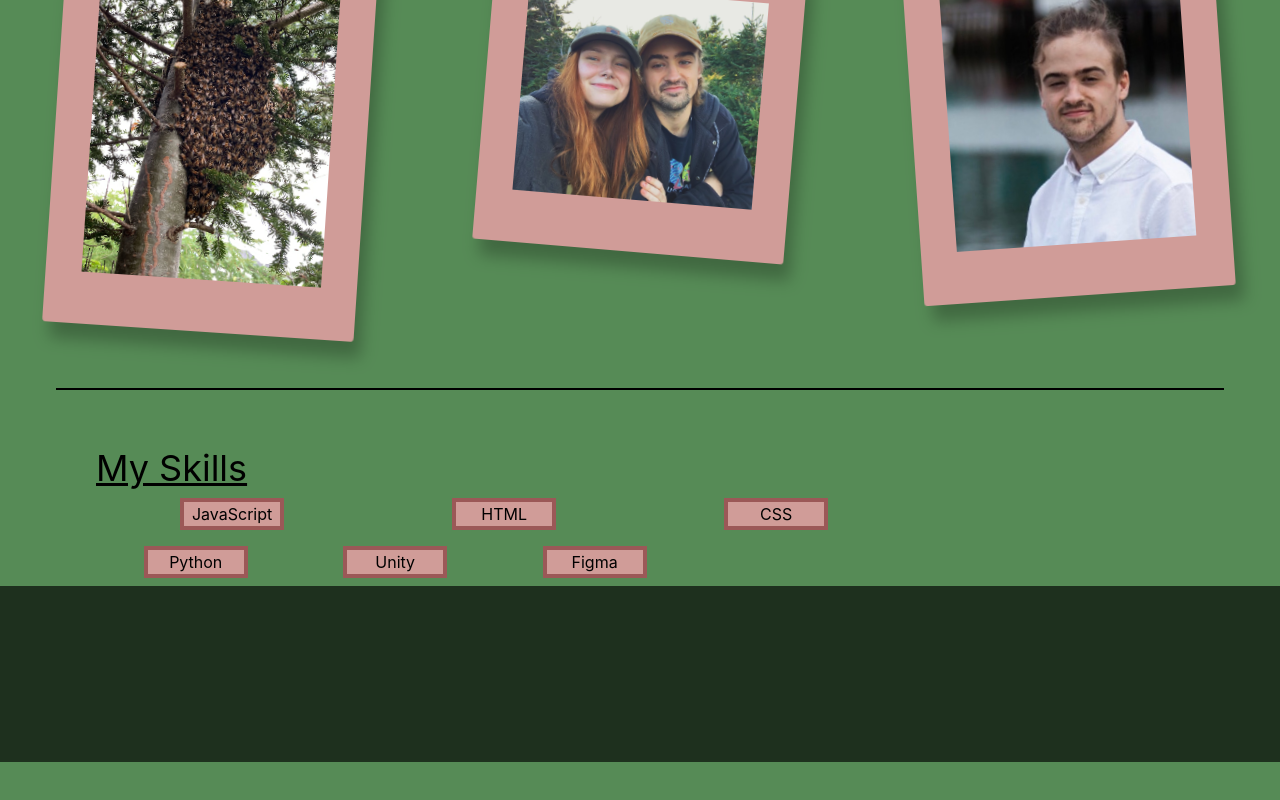
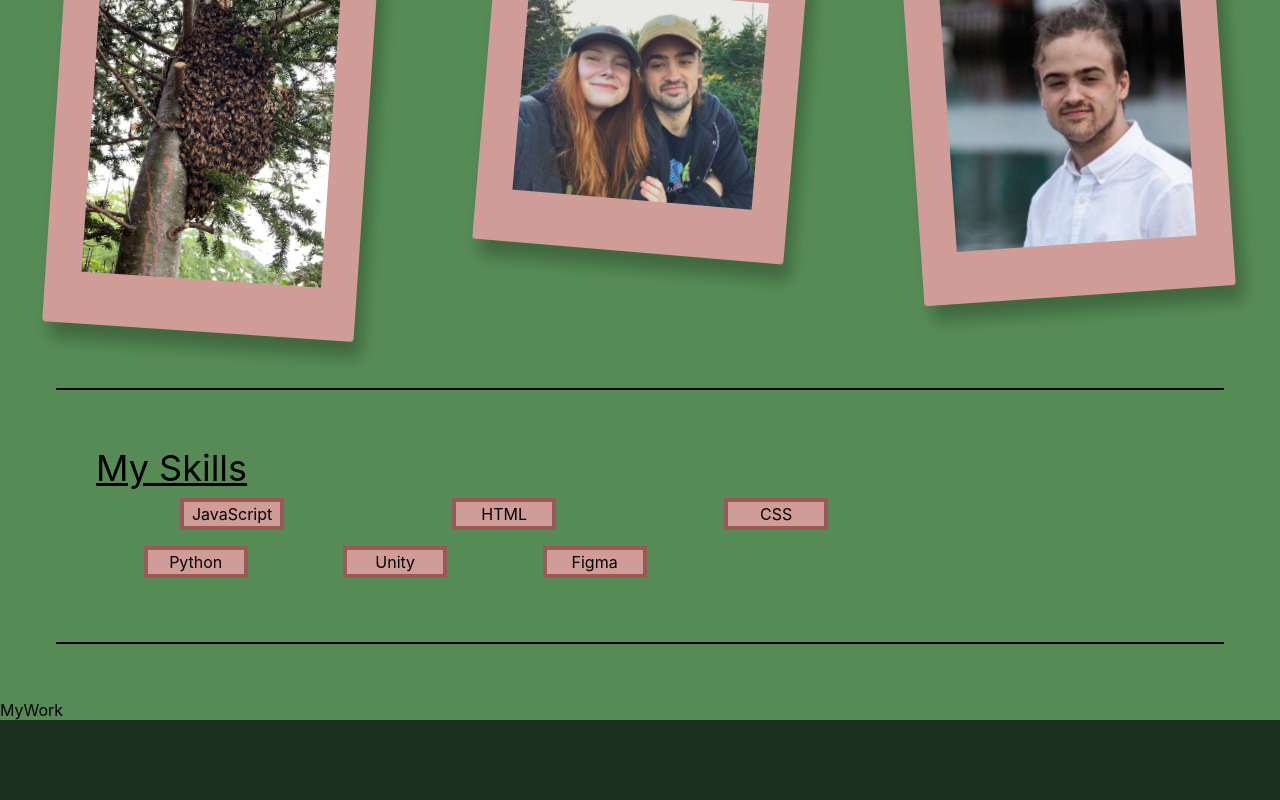
Before and after one commit to Sixsinglebird/portfolio, a React (Create React App) app: page / in a window 1280 px wide. Shown: the part 765-1565 px from the top of the page. Before the commit the page ends 1527 px from the top, so only its background shows below. Built offline with nearby package versions, Linux system fonts and the light colour scheme.

Commit message:
commit to commit

```diff
--- a/src/App.js
+++ b/src/App.js
@@ -2,6 +2,7 @@ import "./App.css";
 import AboutMe from "./components/AboutMe";
 import Footer from "./components/Footer";
 import Header from "./components/Header";
+import MyWork from "./components/MyWork";
 import Skills from "./components/Skills";
 import { useState } from "react";
 
@@ -16,6 +17,7 @@ function App() {
       <Header title="Alex Singleton" action={flipCard} />
       <AboutMe card={front} />
       <Skills />
+      <MyWork />
       <Footer />
     </>
   );
--- /dev/null
+++ b/src/components/MyWork.jsx
@@ -0,0 +1,5 @@
+const MyWork = () => {
+  return <div>MyWork</div>;
+};
+
+export default MyWork;
--- a/src/components/Skills.jsx
+++ b/src/components/Skills.jsx
@@ -16,6 +16,7 @@ const Skills = () => {
           <Skill title="Figma" />
         </div>
       </div>
+      <hr />
     </>
   );
 };
```
